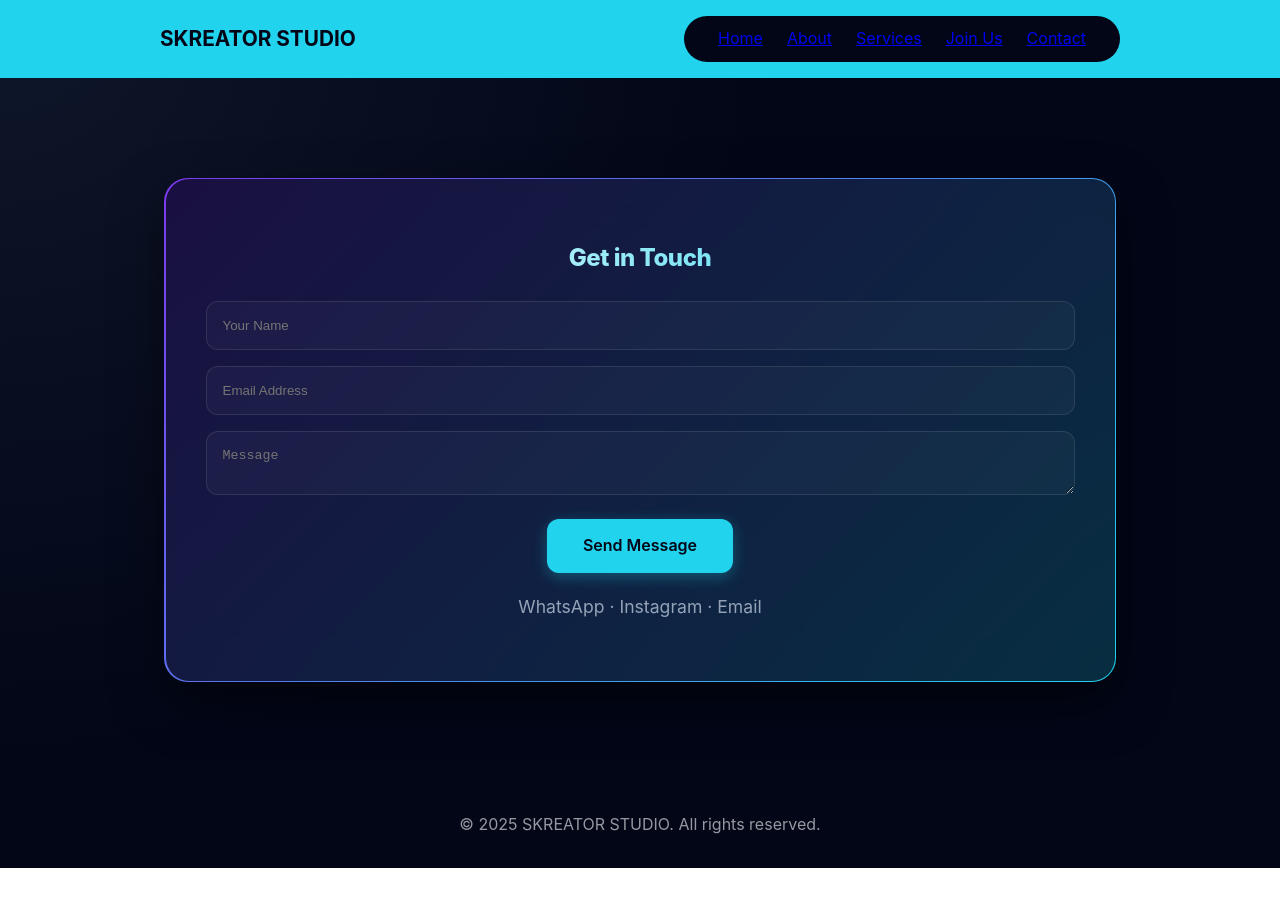
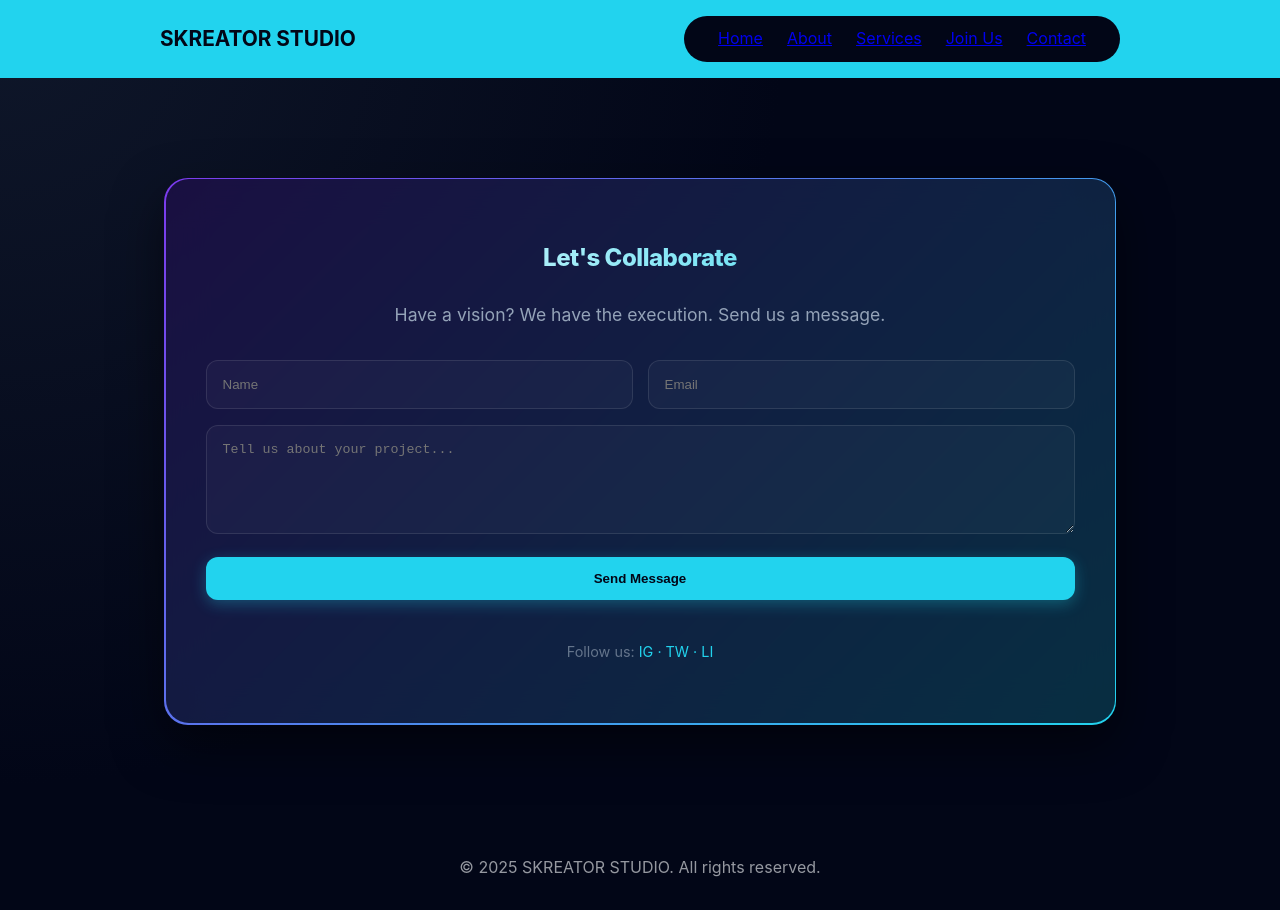
Before and after one commit to SK0705/SKREATOR-STUDIO, a React (Vite) app: page /contact in a window 1280 px wide. Before the commit the page ends 868 px from the top, so only its background shows below. Built offline with nearby package versions, Linux system fonts and the light colour scheme.

Commit message:
Update Contact.jsx

```diff
--- a/Contact.jsx
+++ b/Contact.jsx
@@ -3,17 +3,23 @@ export default function Contact() {
     <div className="container">
       <div className="card">
         <div className="card-inner">
-          <h2>Get in Touch</h2>
+          <h2>Let's Collaborate</h2>
+          <p style={{ marginBottom: '30px' }}>Have a vision? We have the execution. Send us a message.</p>
 
-          <input placeholder="Your Name" />
-          <input placeholder="Email Address" />
-          <textarea placeholder="Message"></textarea>
+          <form style={{ textAlign: 'left' }}>
+            <div style={{ display: 'grid', gridTemplateColumns: '1fr 1fr', gap: '15px' }}>
+              <input placeholder="Name" />
+              <input placeholder="Email" />
+            </div>
+            <textarea placeholder="Tell us about your project..." rows="5"></textarea>
+            <button className="btn btn-primary" style={{ width: '100%' }}>
+              Send Message
+            </button>
+          </form>
 
-          <a className="btn btn-primary">Send Message</a>
-
-          <p style={{ marginTop: "20px" }}>
-            WhatsApp · Instagram · Email
-          </p>
+          <div style={{ marginTop: '40px', color: '#64748b', fontSize: '0.9rem' }}>
+            Follow us: <span style={{ color: '#22d3ee' }}>IG · TW · LI</span>
+          </div>
         </div>
       </div>
     </div>
```
